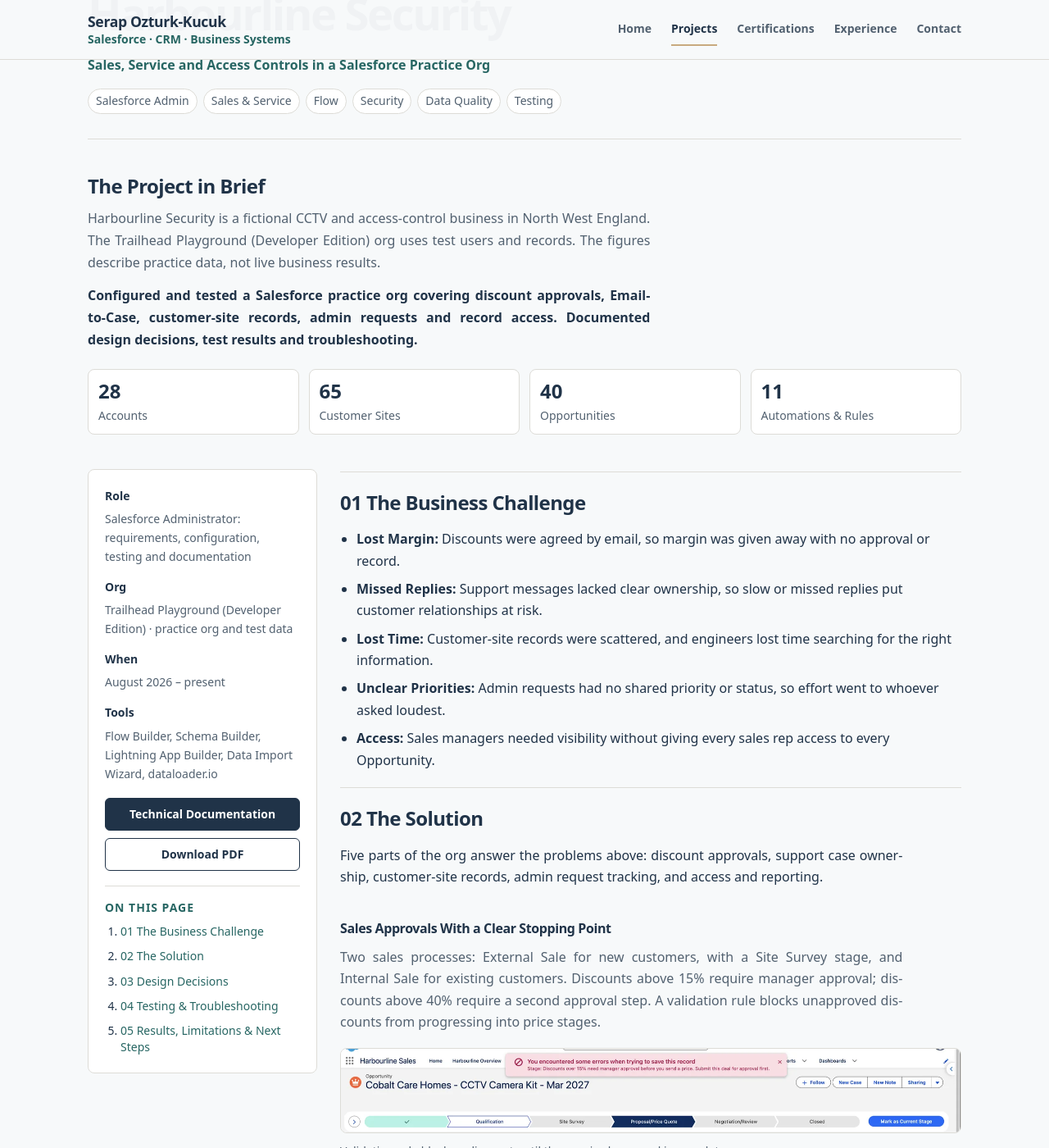
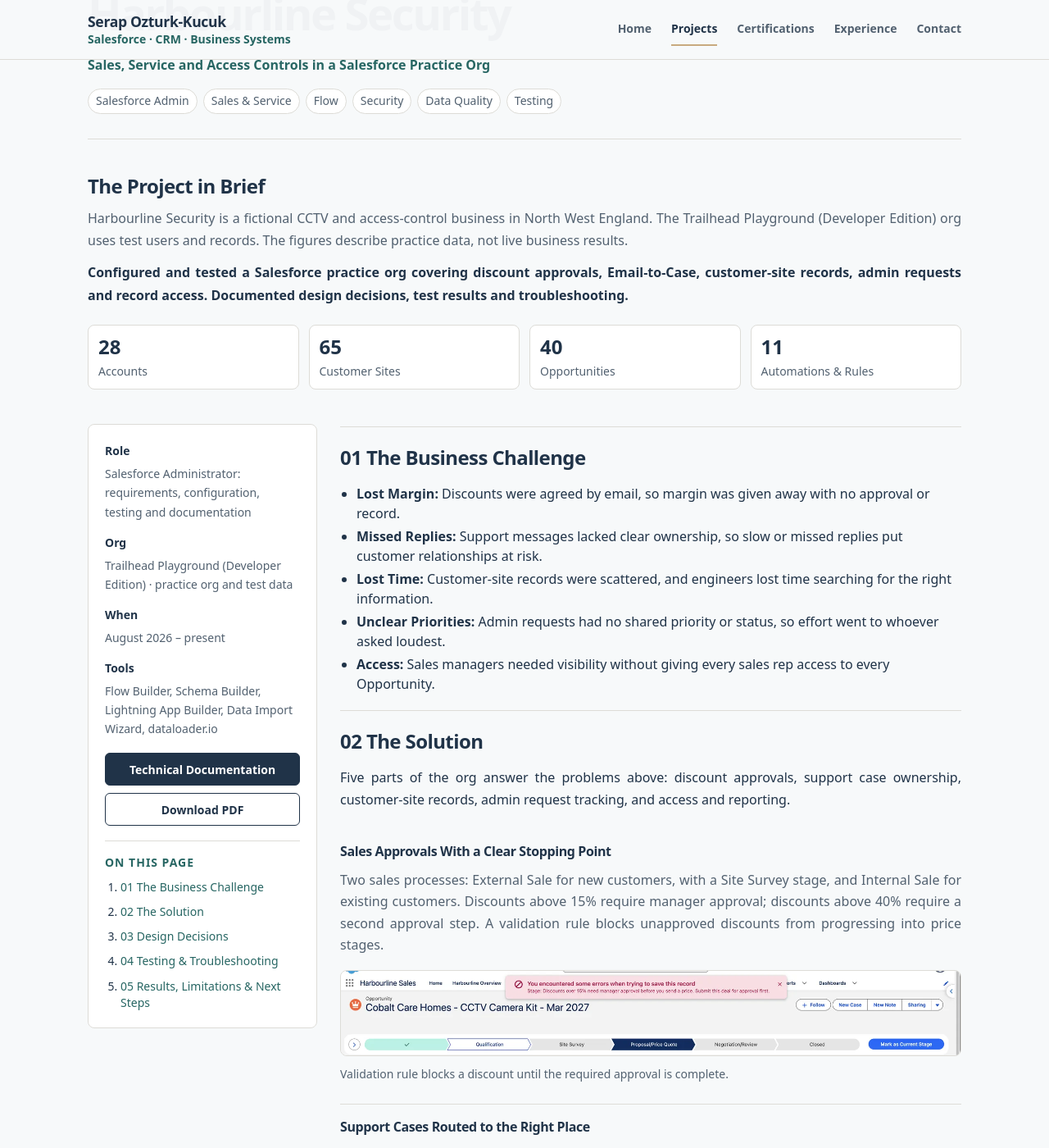
Before and after one commit to serapozturkkucuk/serapozturkkucuk.github.io, a Jekyll site: the page built from _projects/harbourline.md, in a window 1280 px wide and 1400 px high, scrolled down 242 px. Shown: the whole window at 82% size. Built offline with Jekyll 4.4.1, drawn with Linux system fonts in a browser that asks for light colours.

Commit message:
Restore full-width justified paragraphs and tighten challenge bullets

```diff
--- a/assets/css/style.css
+++ b/assets/css/style.css
@@ -87,7 +87,7 @@ main.wrap :is(.page-head > p, .block > p, .project-brief > p, .project-chapter >
 .note-strong {color:var(--teal-ink);font-weight:700}
 .project-intro-followup {width:100%;max-width:none;color:var(--ink-soft);line-height:1.7}
 /* Limit running copy without narrowing structural grids, cards or images. */
-main.wrap :is(.lede,.case-context,.case-opening,.project-brief > p,.project-chapter p,.block > p,.hero-copy > p,.experience-project p,.project-tile-body > p,.contact-cta > p,.project-intro-followup) {max-width:75ch;text-align:justify;hyphens:auto}
+main.wrap :is(.lede,.case-context,.case-opening,.project-brief > p,.project-chapter p,.block > p,.hero-copy > p,.experience-project p,.project-tile-body > p,.contact-cta > p,.project-intro-followup) {max-width:none;text-align:justify;hyphens:none}
 
 /* Homepage */
 .hero {position:relative;display:grid;gap:28px;border-bottom:1px solid var(--line);padding:22px 0 38px}
@@ -236,6 +236,8 @@ main.wrap :is(.lede,.case-context,.case-opening,.project-brief > p,.project-chap
 .case > h2 {border-top:1px solid var(--line);margin-top:15px;padding-top:22px;scroll-margin-top:110px}
 .case h3 {scroll-margin-top:110px}
 .case ul,.case ol {display:grid;gap:8px;margin:0;padding-left:20px}
+.project-chapter[aria-labelledby="challenge"] > ul {gap:4px}
+.project-chapter[aria-labelledby="challenge"] > ul li {line-height:1.5}
 .case table {display:block;max-width:100%;overflow-x:auto;border:1px solid var(--line);border-radius:var(--radius);border-collapse:collapse;background:var(--surface);font-size:var(--fs-small)}
 .case th,.case td {text-align:left;vertical-align:top;padding:11px;border-bottom:1px solid var(--line)}
 .case th {font-weight:740}
```
